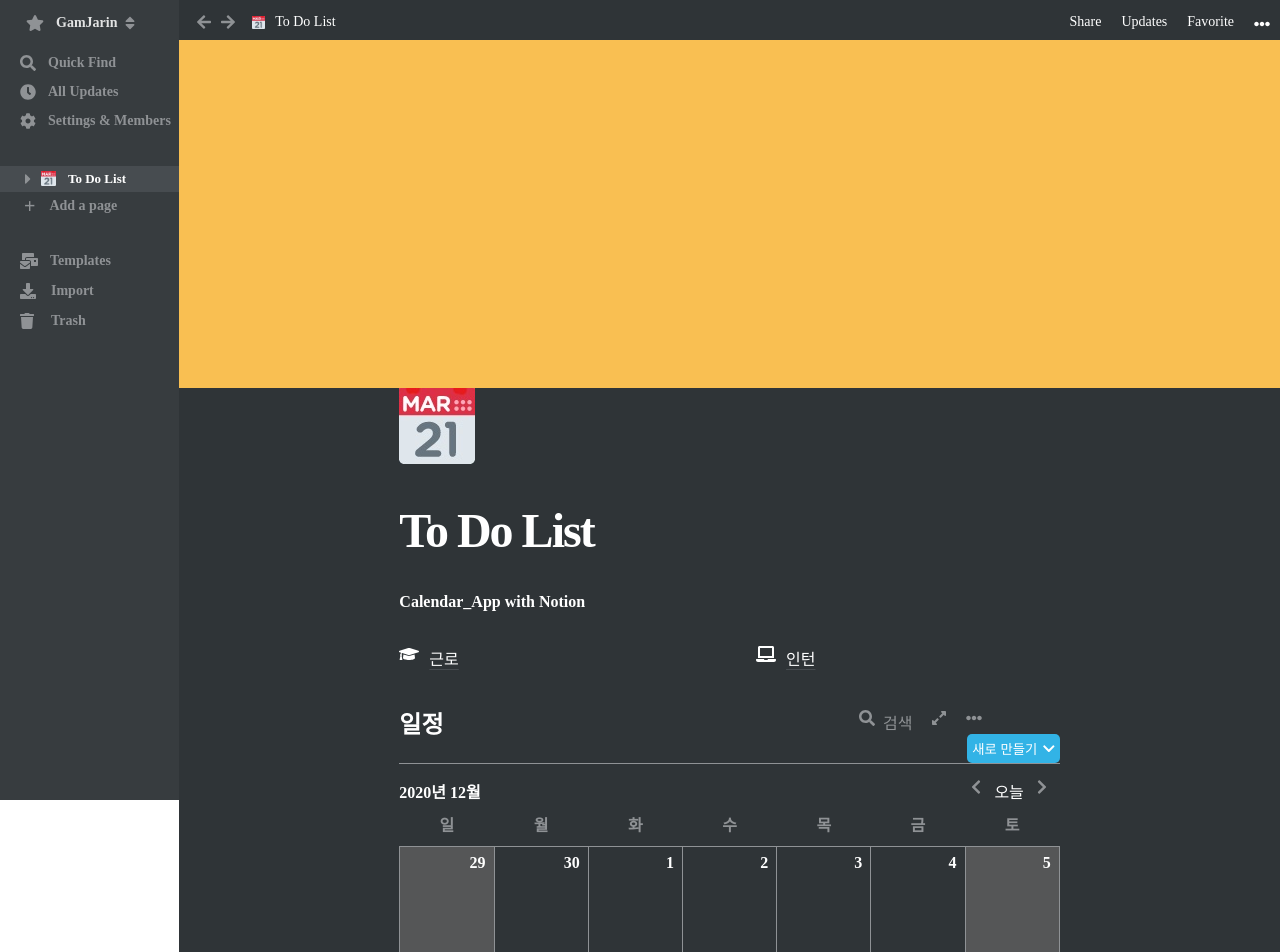
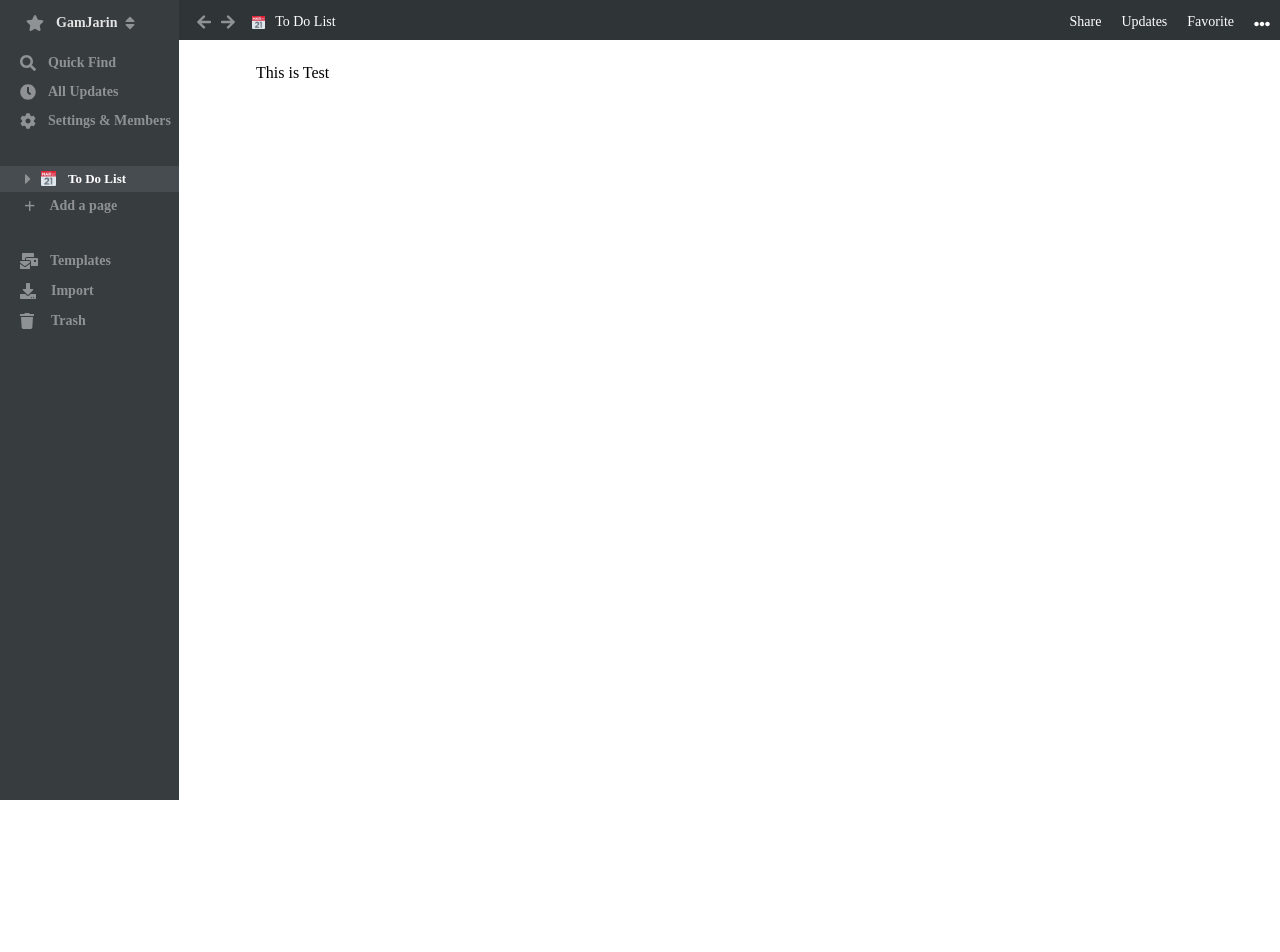
Before and after one commit to JangIBin/Calendar_App, a React (Create React App) app: page /test in a window 1280 px wide. Shown: the top 952 px of the page. After the commit the page ends 800 px from the top, so only its background shows below. Built offline with nearby package versions, Linux system fonts and the light colour scheme.

Commit message:
router 적용

```diff
--- a/package.json
+++ b/package.json
@@ -13,6 +13,7 @@
     "@testing-library/user-event": "^12.6.0",
     "react": "^17.0.1",
     "react-dom": "^17.0.1",
+    "react-router-dom": "^5.2.0",
     "react-scripts": "4.0.1",
     "web-vitals": "^0.2.4"
   },
--- a/src/App.css
+++ b/src/App.css
@@ -1,200 +1,3 @@
 .App {
   overflow-x: hidden
 }
-
-/* main */
-
-.main {
-  margin-left: 14%;
-  margin-top: 3%;
-}
-
-.main-background-1 {
-  width: 100%;
-  height: 350px;
-  background-color: #f9bf52;
-}
-
-.main-background-2 {
-  background-color: #2f3437;
-  width:100%;
-  height: 1700px;
-}
-
-.main .main-background-2 img {
-  padding-bottom: 35px;
-}
-
-.main .main-background-2 .background-2-wrap {
-  margin-left: 20%;
-  margin-right: 20%;
-}
-
-.main .main-background-2 .main-title {
-  color: #ffffff;
-  font-size: 48px;
-  font-weight: bold;
-  letter-spacing: -2px;
-}
-
-.main .main-background-2 .main-subtitle {
-  margin-top: 35px;
-  color: #ffffff;
-  font-weight: bold;
-}
-
-.main .main-background-2 .main-icon {
-  display: flex;
-  margin-top: 35px;
-}
-
-.main .main-background-2 .main-icon .icon-school {
-  display: flex;
-  color: #ffffff;
-  font-size: 16px;
-}
-
-.main .main-background-2 .main-icon .icon-school p {
-  margin-left: 10px;
-  text-decoration: underline;
-  text-underline-position: under;
-  text-decoration-color: #474c50;
-}
-
-.main .main-background-2 .main-icon .icon-company {
-  display: flex;
-  margin-left: 45%;
-  color: #ffffff;
-  font-size: 16px;
-}
-
-.main .main-background-2 .main-icon .icon-company p {
-  margin-left: 10px;
-  text-decoration: underline;
-  text-underline-position: under;
-  text-decoration-color: #474c50;
-}
-
-.main .main-background-2 .main-schedule {
-  margin-top: 35px;
-}
-
-.main .main-background-2 .main-schedule .schedule-title {
-  float: left;
-  width: 50px;
-}
-
-.main .main-background-2 .main-schedule .schedule-title p {
-  color: #ffffff;
-  font-size: 24px;
-  font-weight: bold;
-}
-
-.main .main-background-2 .main-schedule .schedule-right {
-  display: flex;
-  margin-top: 5px;
-  margin-left: 59%;
-  float: left;
-  color: #8f9295;
-}
-
-.main .main-background-2 .main-schedule .schedule-right p {
-  margin-left: 8px;
-}
-
-.main .main-background-2 .main-schedule .schedule-right i {
-  margin-left: 20px;
-}
-
-.main .main-background-2 .main-schedule .btn_group{
-  display: flex;
-  float: right;
-  margin-right: 3px;
-}
-
-.main .main-background-2 .main-schedule .btn_group button{
-  border: 0;
-  background-color: rgb(50, 179, 230);
-  color: white;
-  padding: 5px;
-}
-
-.main .main-background-2 .main-schedule .btn_group .test_btn1{
-  margin-right:-4px;
-  border-top-left-radius: 5px;
-  border-bottom-left-radius: 5px;
-}
-
-.main .main-background-2 .main-schedule .btn_group .test_btn2{
-  margin-right:-3px;
-  border-top-right-radius: 5px;
-  border-bottom-right-radius: 5px;
-}
-
-.main .main-background-2 .main-schedule .schedule-hr {
-  padding-top: 4%;
-}
-
-.main .main-background-2 .main-schedule .schedule-hr hr {
-  width: 100%;
-  border: 0;
-  height: 1px;
-  background-color: #8f9295;
-}
-
-.main .main-background-2 .main-schedule .schedule-bottom {
-  margin-top: 1%;
-  float: left;
-}
-
-.main .main-background-2 .main-schedule .schedule-bottom p {
-  color: #ffffff;
-  font-weight: bold;
-}
-
-.main .main-background-2 .main-schedule .schedule-bottom-right {
-  display: flex;
-  float: right;
-  margin-top: 1%;
-}
-
-.main .main-background-2 .main-schedule .schedule-bottom-right i{
-  margin-right: 13px;
-  color: #8f9295;
-}
-
-.main .main-background-2 .main-schedule .schedule-bottom-right p {
-  margin-right: 13px;
-  color: #ffffff;
-}
-
-.main .main-background-2 .main-calendar {
-  padding-top: 6%;
-}
-
-.main .main-background-2 .main-calendar table {
-  border-collapse: collapse;
-  /* border: 1px solid #8f9295; */
-  text-align: right;
-  width: 100%;
-  height: 900px;
-  color: #ffffff;
-  font-weight: bold;
-}
-
-.main .main-background-2 .main-calendar table thead tr td{
-  border: none;
-  text-align: center;
-  padding: 0 0 10px 0;
-  color: #8f9295;
-}
-
-.main .main-background-2 .main-calendar table td{
-  border: 1px solid #8f9295;
-  padding: 7px 8px 0 0;
-}
-
-.main .main-background-2 .main-calendar table .first-line,
-.main .main-background-2 .main-calendar table .last-line {
-  background-color: #555657;
-}
--- a/src/App.js
+++ b/src/App.js
@@ -1,3 +1,6 @@
+// router
+import { BrowserRouter as Router, Route } from 'react-router-dom';
+
 // CSS, Image
 import './App.css';
 import './reset.css';
@@ -30,14 +33,17 @@
 import Sidebar from "./components/Sidebar";
 import Header from "./components/Header";
 import Main from './components/Main';
+import Add from './components/Add';
 
 function App() {
   return (
     <div className="App">
-
-        <Sidebar />
-        <Header />
-        <Main />
+      <Sidebar />
+      <Header />
+      <Router>
+        <Route path="/" component={Main} exact />
+        <Route path="/test" component={Add} />
+      </Router>
 
     </div>
   );
--- /dev/null
+++ b/src/components/Add.css
@@ -0,0 +1,3 @@
+h2 {
+    padding: 5% 0 0 20%;
+}
--- /dev/null
+++ b/src/components/Add.js
@@ -0,0 +1,20 @@
+import React, { Component } from 'react';
+import { BrowserRouter as Router, Link, Route } from 'react-router-dom';
+
+import './Add.css';
+
+import Sidebar from './Sidebar';
+import Header from './Header';
+
+function Add() {
+    return (
+        <div className="Add">
+
+            {/* <Sidebar />
+            <Header /> */}
+            <h2>This is Test</h2>
+        </div>
+    )
+}
+
+export default Add;
--- a/src/components/Main.css
+++ b/src/components/Main.css
@@ -1,6 +1,5 @@
 .main {
     margin-left: 14%;
-    margin-top: 3%;
 }
 
 .main-background-1 {
@@ -171,7 +170,6 @@
     /* border: 1px solid #8f9295; */
     text-align: right;
     width: 100%;
-    height: 900px;
     color: #ffffff;
     font-weight: bold;
 }
@@ -181,11 +179,18 @@
     text-align: center;
     padding: 0 0 10px 0;
     color: #8f9295;
+    height: 0;
 }
 
 .main .main-background-2 .main-calendar table td{
+    width: 50px;
     border: 1px solid #8f9295;
     padding: 7px 8px 0 0;
+    height: 150px;
+}
+
+.main .main-background-2 .main-calendar table td p{
+      float: right;
 }
 
 .main .main-background-2 .main-calendar table .first-line,
--- a/src/components/Main.js
+++ b/src/components/Main.js
@@ -1,4 +1,5 @@
 import React, {component} from 'react';
+import { BrowserRouter as Router, Link, Route } from 'react-router-dom';
 
 // CSS, Image
 import './Main.css';
@@ -27,9 +28,15 @@
   faStar
 } from "@fortawesome/free-solid-svg-icons";
 
+import Sidebar from './Sidebar';
+import Header from './Header';
+
 function Main() {
     return (
         <div className="Main">
+
+            {/* <Sidebar />
+            <Header /> */}
             <div className="main">
                 <div className="main-background-1"></div>
                 <div className="main-background-2">
@@ -71,7 +78,7 @@
                                 <hr />
                             </div>
                             <div className="schedule-bottom">
-                                <p>2020년 12월</p>
+                                <p>2021년 1월</p>
                             </div>
                             <div className="schedule-bottom-right">
                                 <i><FontAwesomeIcon icon={faChevronLeft} /></i>
@@ -93,49 +100,63 @@
                                     </tr>
                                 </thead>
                                 <tr>
-                                    <td className="first-line">29</td>
-                                    <td>30</td>
-                                    <td>1</td>
-                                    <td>2</td>
-                                    <td>3</td>
-                                    <td>4</td>
-                                    <td className="last-line">5</td>
-                                </tr>
-                                <tr>
-                                    <td className="first-line">6</td>
-                                    <td>7</td>
-                                    <td>8</td>
-                                    <td>9</td>
-                                    <td>10</td>
-                                    <td>11</td>
-                                    <td className="last-line">12</td>
-                                </tr>
-                                <tr>
-                                    <td className="first-line">13</td>
-                                    <td>14</td>
-                                    <td>15</td>
-                                    <td>16</td>
-                                    <td>17</td>
-                                    <td>18</td>
-                                    <td className="last-line">19</td>
-                                </tr>
-                                <tr>
-                                    <td className="first-line">20</td>
-                                    <td>21</td>
-                                    <td>22</td>
-                                    <td>23</td>
-                                    <td>24</td>
-                                    <td>25</td>
-                                    <td className="last-line">26</td>
-                                </tr>
-                                <tr>
                                     <td className="first-line">27</td>
                                     <td>28</td>
                                     <td>29</td>
                                     <td>30</td>
                                     <td>31</td>
+                                    <td>
+                                        1
+                                        <br />
+                                        <br />
+                                        <Link to="/test"><p>새해</p></Link>
+                                    </td>
+                                    <td className="last-line">2</td>
+                                </tr>
+                                <tr>
+                                    <td className="first-line">3</td>
+                                    <td>4</td>
+                                    <td>5</td>
+                                    <td>6</td>
+                                    <td>7</td>
+                                    <td>8</td>
+                                    <td className="last-line">9</td>
+                                </tr>
+                                <tr>
+                                    <td className="first-line">10</td>
+                                    <td>11</td>
+                                    <td>12</td>
+                                    <td>13</td>
+                                    <td>14</td>
+                                    <td>15</td>
+                                    <td className="last-line">16</td>
+                                </tr>
+                                <tr>
+                                    <td className="first-line">17</td>
+                                    <td>18</td>
+                                    <td>19</td>
+                                    <td>20</td>
+                                    <td>21</td>
+                                    <td>22</td>
+                                    <td className="last-line">23</td>
+                                </tr>
+                                <tr>
+                                    <td className="first-line">24</td>
+                                    <td>25</td>
+                                    <td>26</td>
+                                    <td>27</td>
+                                    <td>28</td>
+                                    <td>29</td>
+                                    <td className="last-line">30</td>
+                                </tr>
+                                <tr>
+                                <td className="first-line">31</td>
                                     <td>1</td>
-                                    <td className="last-line">2</td>
+                                    <td>2</td>
+                                    <td>3</td>
+                                    <td>4</td>
+                                    <td>5</td>
+                                    <td className="last-line">6</td>
                                 </tr>
                             </table>
                         </div>
```
Also changed, not shown: 2 other files (tests, documents, lock files or other folders). Lines whose indentation alone changed are shown as unchanged.
